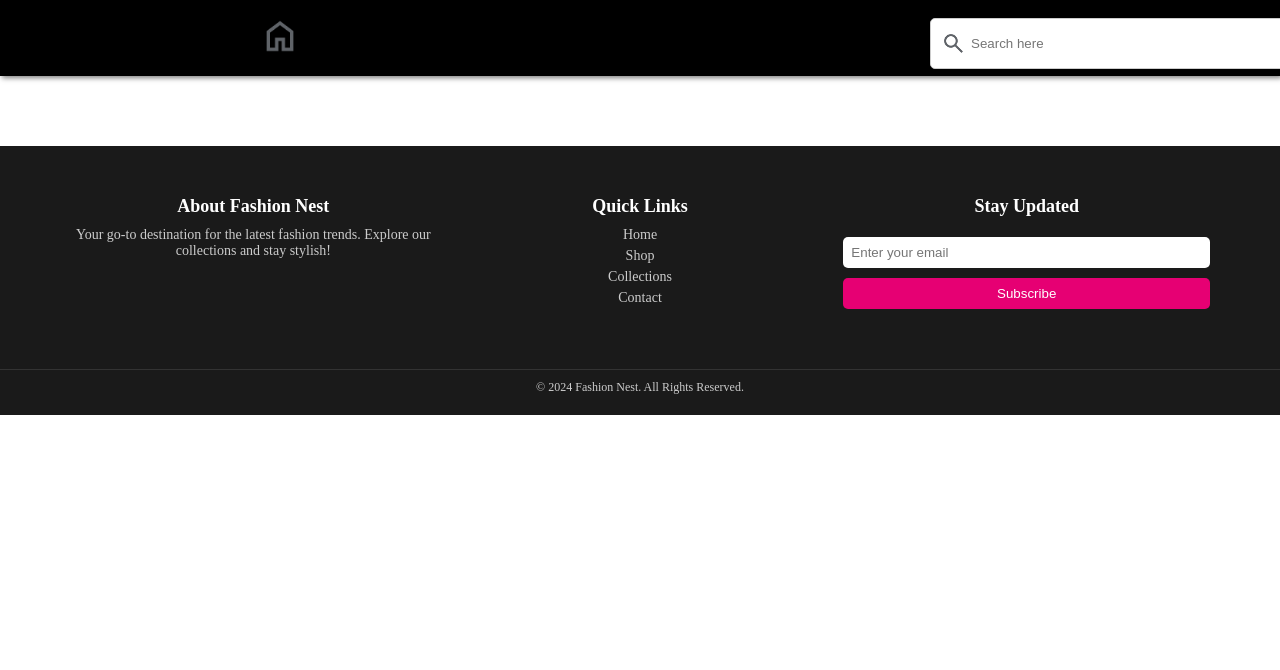
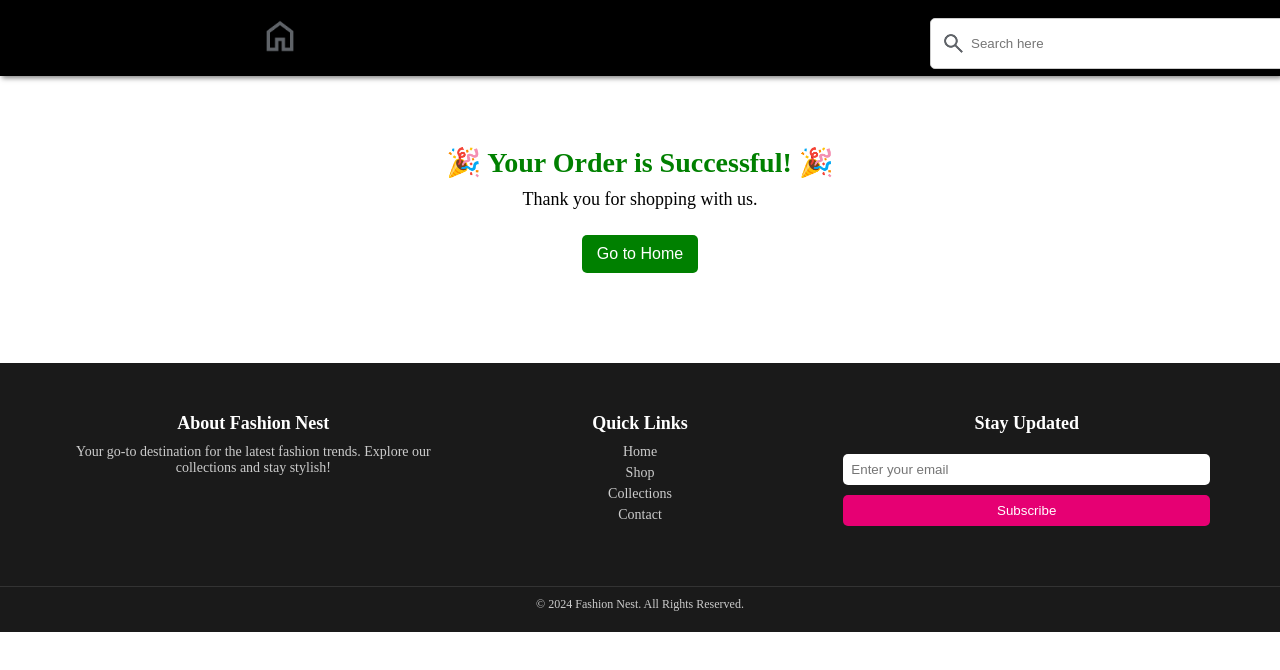
Before and after one commit to archana-singh-1/fashion_nest_frontend, a React (Create React App) app: page /success in a window 1280 px wide. Shown: the top 670 px of the page. Built offline with nearby package versions, Linux system fonts and the light colour scheme; no server answers.

Commit message:
working on buy now button functionlity

```diff
--- a/src/App.js
+++ b/src/App.js
@@ -5,6 +5,7 @@ import Recoman from "./Recoman";
 import DetailsPage from "./DetailsPage";
 import Favorites from "./Favorites";
 import Cart from "./Cart";
+import SuccessPage from "./SuccessPage";
 import { useState, useEffect } from "react";
 import { CartProvider } from "./CartContext";
 
@@ -35,10 +36,11 @@ function App() {
         <Route path="/details/:id" element={<DetailsPage data={data} />} />
         <Route path="/favorites" element={<Favorites favorites={favorites} />} />
         <Route path="/cart" element={<Cart />} />
+        <Route path="/success" element={<SuccessPage />} />
 
       </Routes>
+    </Router>
       <Footer />
-    </Router>
     </CartProvider>
   );
 }
--- a/src/Cart.js
+++ b/src/Cart.js
@@ -1,9 +1,10 @@
 import { useCart } from "./CartContext";
-import { Link } from "react-router-dom";
+import { Link ,useNavigate} from "react-router-dom";
 import "./cart.css";
 
 function Cart() {
   const { cart } = useCart();
+  const navigate = useNavigate();
 
   return (
     <div className="cart-page">
@@ -20,6 +21,7 @@ function Cart() {
                 <h3 className="cartname">{item.name}</h3>
                 <p className="price">₹{item.price}</p>
               </div>
+              <button className="buynowbtn" onClick={() => navigate("/success")}>Buy Now</button>
             </div>
           ))}
         </div>
--- a/src/DetailsPage.js
+++ b/src/DetailsPage.js
@@ -1,10 +1,11 @@
-import { useParams } from "react-router-dom";
+import { useParams ,useNavigate} from "react-router-dom";
 import { useCart } from "./CartContext";  // ✅ Cart Context Use Karo
 import "./details.css";
 
 function DetailsPage({ data }) {
   const { id } = useParams();
   const { addToCart } = useCart(); // ✅ Cart Functionality
+  const navigate = useNavigate();
   const item = data.find((product) => product._id === id);
 
   if (!item) {
@@ -18,7 +19,7 @@ function DetailsPage({ data }) {
       <p className="price"><span>₹</span>{item.price}</p>
       <p className="desc">{item.description}</p>
       <button className="addcart" onClick={() => addToCart(item)}>Add to Cart</button>
-      <button className="buynow">Buy Now</button>
+      <button className="buynow" onClick={() => navigate("/success")}>Buy Now</button>
     </div>
   );
 }
--- /dev/null
+++ b/src/SuccessPage.js
@@ -0,0 +1,16 @@
+import { Link } from "react-router-dom";
+import "./successpage.css";
+
+function SuccessPage() {
+  return (
+    <div className="success-container">
+      <h2>🎉 Your Order is Successful! 🎉</h2>
+      <p>Thank you for shopping with us.</p>
+      <Link to="/">
+        <button className="home-btn">Go to Home</button>
+      </Link>
+    </div>
+  );
+}
+
+export default SuccessPage;
--- a/src/cart.css
+++ b/src/cart.css
@@ -12,6 +12,10 @@
     color: #333;
   }
 
+  .cart-items {
+    display: flex;
+    gap: 15px;
+  }
 
   .cart-item {
     align-items: center;
@@ -84,10 +88,20 @@
     font-weight: 700;
   }
 
+  .buynowbtn{
+    height: 40px;
+    width: 120px;
+    margin-left: 3px;
+    background-color: green;
+    border: none;
+    color: wheat;
+    font-weight: 600;
+  }
+
   @media(max-width:720px){
-    .cart-container {
+    .cart-items{
         display: flex;
-        flex-direction: row;
+        flex-direction: column;
     }
 
   }
--- a/src/footer.css
+++ b/src/footer.css
@@ -5,7 +5,13 @@
     padding: 20px 0;
     text-align: center;
     margin-top: 70px;
+
   }
+  /* footer {
+  position: fixed;
+  bottom: 0;
+  width: 100%;
+} */
 
   .footer-container {
     display: flex;
--- a/src/index.css
+++ b/src/index.css
@@ -1,4 +1,5 @@
 *{
+
     margin: 0;
     padding: 0;
     box-sizing: border-box;
--- /dev/null
+++ b/src/successpage.css
@@ -0,0 +1,30 @@
+.success-container {
+    text-align: center;
+    margin-top: 50px;
+    padding: 20px;
+  }
+
+  .success-container h2 {
+    font-size: 28px;
+    color: green;
+  }
+
+  .success-container p {
+    font-size: 18px;
+    margin: 10px 0;
+  }
+
+  .home-btn {
+    background: green;
+    color: white;
+    padding: 10px 15px;
+    border: none;
+    cursor: pointer;
+    font-size: 16px;
+    border-radius: 5px;
+    margin-top: 15px;
+  }
+
+  .home-btn:hover {
+    background: darkgreen;
+  }
```
